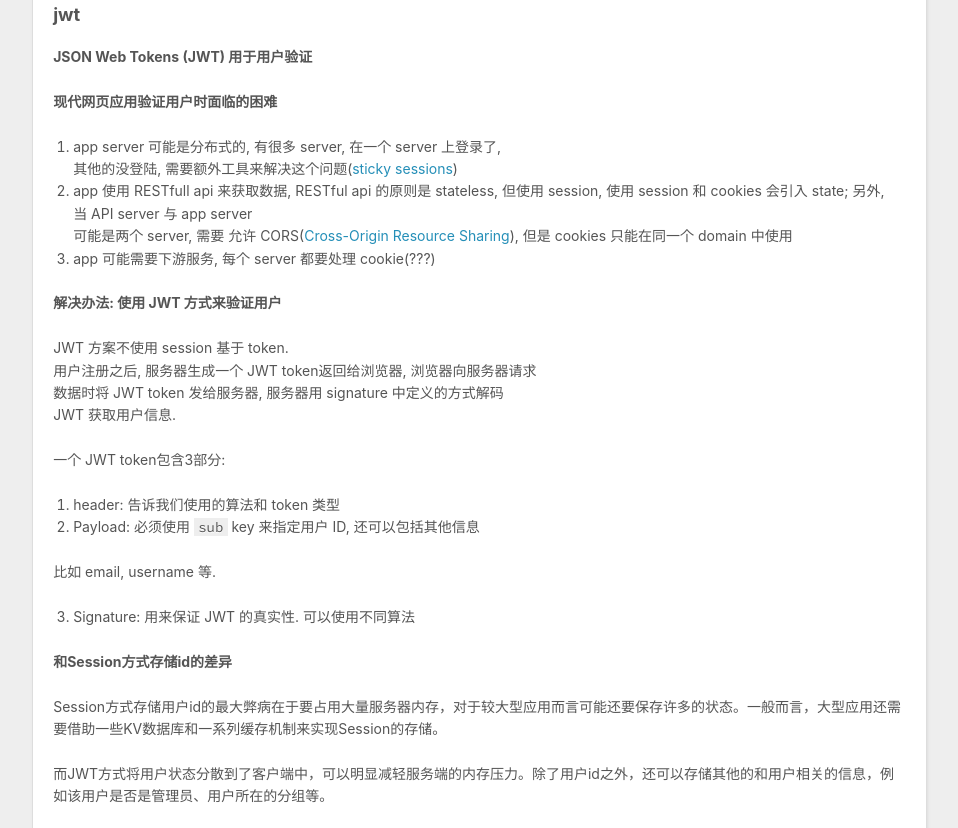
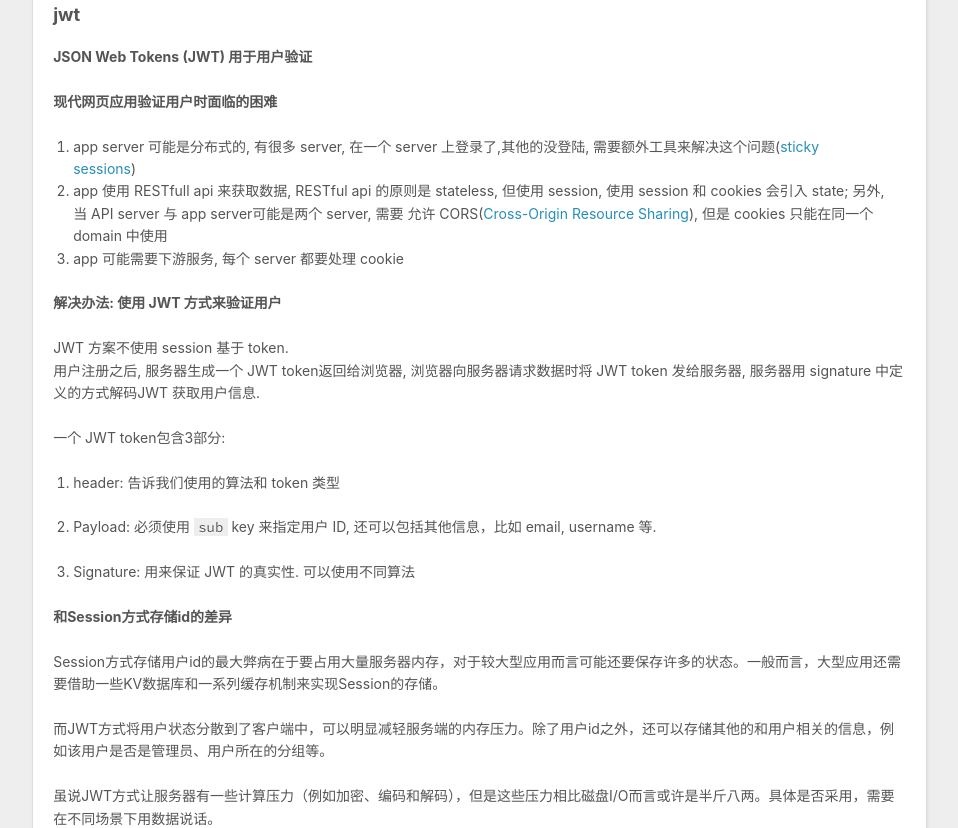
Before and after one commit to linliangbin00/linliangbin00.github.io, a plain HTML site: page index.html in a window 1280 px wide. Shown: the part 651-1479 px from the top of the page, without its empty margins (8-966 px from the left). Drawn offline with nearby package versions, Linux system fonts and the light colour scheme.

Commit message:
Site updated: 2018-08-21 09:36:07

```diff
--- a/index.html
+++ b/index.html
@@ -88,20 +88,19 @@
 <h3 id="jwt"><a href="#jwt" class="headerlink" title="jwt"></a>jwt</h3><p><strong>JSON Web Tokens (JWT) 用于用户验证</strong></p>
 <p><strong>现代网页应用验证用户时面临的困难</strong></p>
 <ol>
-<li>app server 可能是分布式的, 有很多 server, 在一个 server 上登录了,<br>其他的没登陆, 需要额外工具来解决这个问题(<a href="http://stackoverflow.com/questions/10494431/sticky-and-non-sticky-sessions" target="_blank" rel="noopener">sticky sessions</a>)</li>
-<li>app 使用 RESTfull api 来获取数据, RESTful api 的原则是 stateless, 但使用 session, 使用 session 和 cookies 会引入 state; 另外, 当 API server 与 app server<br>可能是两个 server, 需要 允许 CORS(<a href="https://developer.mozilla.org/en-US/docs/Web/HTTP/Access_control_CORS" target="_blank" rel="noopener">Cross-Origin Resource Sharing</a>), 但是 cookies 只能在同一个 domain 中使用</li>
-<li>app 可能需要下游服务, 每个 server 都要处理 cookie(???)</li>
+<li>app server 可能是分布式的, 有很多 server, 在一个 server 上登录了,其他的没登陆, 需要额外工具来解决这个问题(<a href="http://stackoverflow.com/questions/10494431/sticky-and-non-sticky-sessions" target="_blank" rel="noopener">sticky sessions</a>)</li>
+<li>app 使用 RESTfull api 来获取数据, RESTful api 的原则是 stateless, 但使用 session, 使用 session 和 cookies 会引入 state; 另外, 当 API server 与 app server可能是两个 server, 需要 允许 CORS(<a href="https://developer.mozilla.org/en-US/docs/Web/HTTP/Access_control_CORS" target="_blank" rel="noopener">Cross-Origin Resource Sharing</a>), 但是 cookies 只能在同一个 domain 中使用</li>
+<li>app 可能需要下游服务, 每个 server 都要处理 cookie</li>
 </ol>
 <p><strong>解决办法: 使用 JWT 方式来验证用户</strong></p>
-<p>JWT 方案不使用 session 基于 token.<br>用户注册之后, 服务器生成一个 JWT token返回给浏览器, 浏览器向服务器请求<br>数据时将 JWT token 发给服务器, 服务器用 signature 中定义的方式解码<br>JWT 获取用户信息.</p>
+<p>JWT 方案不使用 session 基于 token.<br>用户注册之后, 服务器生成一个 JWT token返回给浏览器, 浏览器向服务器请求数据时将 JWT token 发给服务器, 服务器用 signature 中定义的方式解码JWT 获取用户信息.</p>
 <p>一个 JWT token包含3部分:</p>
 <ol>
 <li>header: 告诉我们使用的算法和 token 类型</li>
-<li>Payload: 必须使用 <code>sub</code> key 来指定用户 ID, 还可以包括其他信息</li>
-</ol>
-<p>比如 email, username 等.</p>
-<ol start="3">
-<li>Signature: 用来保证 JWT 的真实性. 可以使用不同算法</li>
+<li><p>Payload: 必须使用 <code>sub</code> key 来指定用户 ID, 还可以包括其他信息，比如 email, username 等.</p>
+</li>
+<li><p>Signature: 用来保证 JWT 的真实性. 可以使用不同算法</p>
+</li>
 </ol>
 <p><strong>和Session方式存储id的差异</strong></p>
 <p>Session方式存储用户id的最大弊病在于要占用大量服务器内存，对于较大型应用而言可能还要保存许多的状态。一般而言，大型应用还需要借助一些KV数据库和一系列缓存机制来实现Session的存储。</p>
@@ -112,7 +111,7 @@
 
     </div>
     <footer class="article-footer">
-      <a data-url="http://yoursite.com/2018/08/19/服务器session和jwt的区别/" data-id="cjl0pj81x0001xsvxsbqer7yn" class="article-share-link">Share</a>
+      <a data-url="http://yoursite.com/2018/08/19/服务器session和jwt的区别/" data-id="cjl31ftrg0000ecvxtt43gjtp" class="article-share-link">Share</a>
 
 
     </footer>
@@ -165,7 +164,7 @@
 
     </div>
     <footer class="article-footer">
-      <a data-url="http://yoursite.com/2018/08/18/MTV架构设计/" data-id="cjl0pj81l0000xsvxi7outval" class="article-share-link">Share</a>
+      <a data-url="http://yoursite.com/2018/08/18/MTV架构设计/" data-id="cjl31ftv20001ecvxu8dyywcl" class="article-share-link">Share</a>
 
 
     </footer>
```
Also changed, not shown: 2018/08/18/MTV架构设计/index.html (+1 -1 lines), 2018/08/19/服务器session和jwt的区别/index.html (+10 -11 lines).
